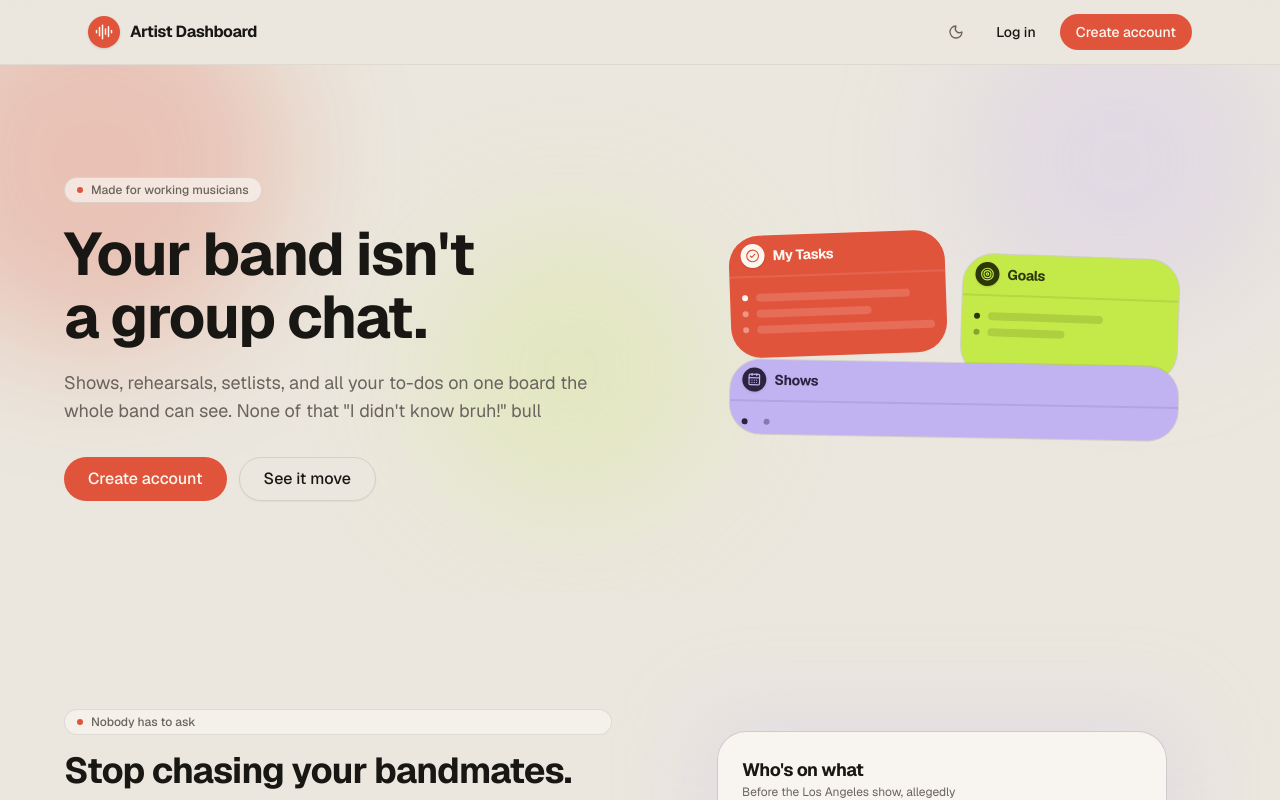
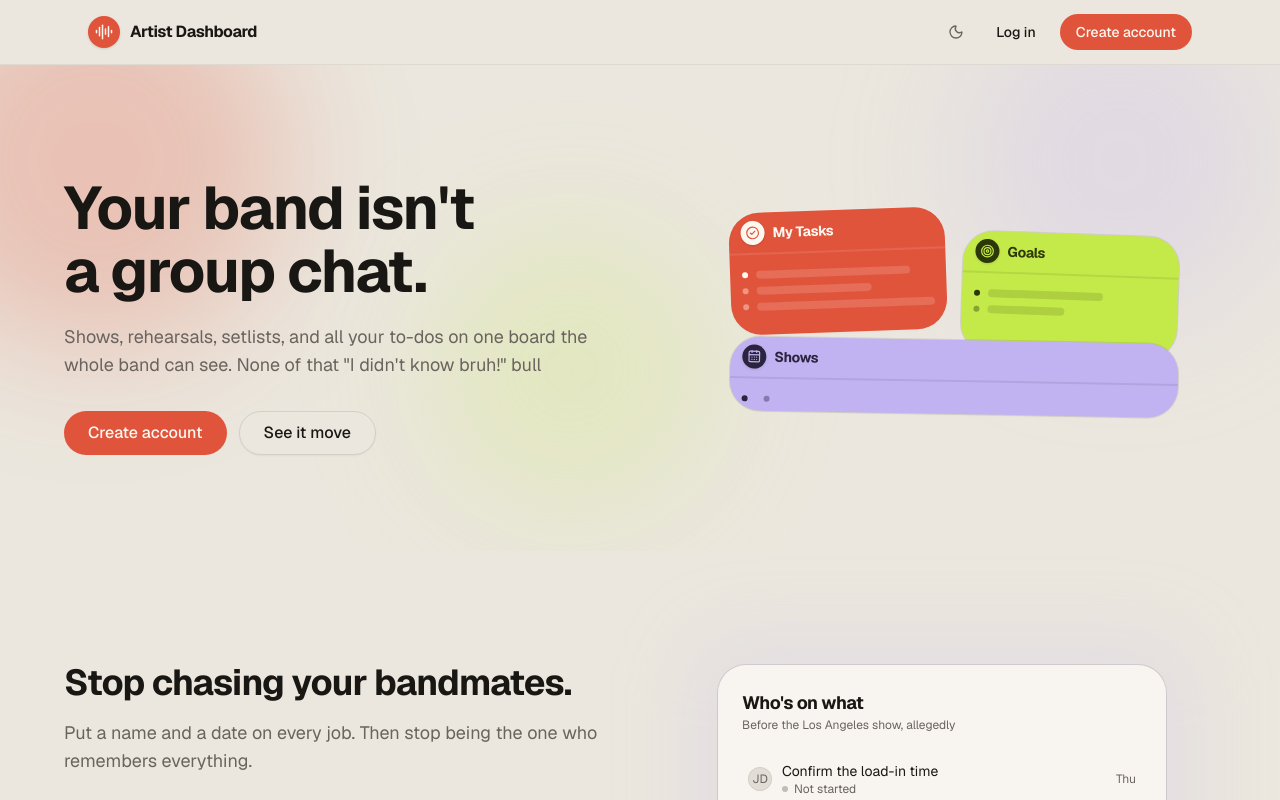
Before and after one commit to eltonSalanic/artist-dashboard, a Next.js app in the folder apps/web/: page / in a window 1280 px wide. Shown: the top 800 px of the page. Built offline with nearby package versions, Linux system fonts and the light colour scheme.

Commit message:
remove pills from landing page

```diff
--- a/apps/web/src/features/landing/features-section.tsx
+++ b/apps/web/src/features/landing/features-section.tsx
@@ -67,7 +67,6 @@ export function FeaturesSection() {
     <section className="px-6 py-20 md:py-28">
       <div className="mx-auto max-w-6xl">
         <SectionHeading
-          eyebrow="The offstage stuff"
           title="Your one tool to get your band shit together"
           lede="Planning, follow-through, and receipts for both."
           align="center"
--- a/apps/web/src/features/landing/hero.tsx
+++ b/apps/web/src/features/landing/hero.tsx
@@ -29,12 +29,7 @@ export function Hero() {
 
       <div className="mx-auto grid max-w-6xl items-center gap-12 lg:grid-cols-[1.05fr_0.95fr]">
         <div className="flex flex-col items-start">
-          <span className="inline-flex items-center gap-2 rounded-full border border-foreground/10 bg-card/70 px-3 py-1 text-xs font-medium text-muted-foreground">
-            <span className="size-1.5 rounded-full bg-coral" />
-            Made for working musicians
-          </span>
-
-          <h1 className="mt-5 font-heading text-4xl leading-[1.05] font-bold tracking-tight text-balance sm:text-5xl md:text-6xl">
+          <h1 className="font-heading text-4xl leading-[1.05] font-bold tracking-tight text-balance sm:text-5xl md:text-6xl">
             Your band isn&apos;t a group chat.
           </h1>
 
--- a/apps/web/src/features/landing/interactive-section.tsx
+++ b/apps/web/src/features/landing/interactive-section.tsx
@@ -13,7 +13,6 @@ export function InteractiveSection() {
 
         <div className="lg:order-2">
           <SectionHeading
-            eyebrow="Make it yours"
             title="Your board, your way."
             lede="Everyone can customize their board so no one can say it's too confusing"
           />
--- a/apps/web/src/features/landing/intro-section.tsx
+++ b/apps/web/src/features/landing/intro-section.tsx
@@ -25,7 +25,6 @@ export function IntroSection() {
       <div className="mx-auto grid max-w-6xl items-center gap-14 lg:grid-cols-2">
         <div>
           <SectionHeading
-            eyebrow="Nobody has to ask"
             title="Stop chasing your bandmates."
             lede="Put a name and a date on every job. Then stop being the one who remembers everything."
           />
--- a/apps/web/src/features/landing/section-heading.tsx
+++ b/apps/web/src/features/landing/section-heading.tsx
@@ -1,27 +1,15 @@
 import { cn } from "@/lib/utils";
 
-/** The small pill that labels what a section is about. */
-export function Eyebrow({ children }: { children: React.ReactNode }) {
-  return (
-    <span className="inline-flex items-center gap-2 rounded-full border border-foreground/10 bg-card/70 px-3 py-1 text-xs font-medium text-muted-foreground">
-      <span className="size-1.5 rounded-full bg-coral" />
-      {children}
-    </span>
-  );
-}
-
 /**
- * The eyebrow → title → lede stack every section opens with. Left-aligned by
- * default; centered for full-width sections like the closing call to action.
+ * The title → lede stack every section opens with. Left-aligned by default;
+ * centered for full-width sections like the closing call to action.
  */
 export function SectionHeading({
-  eyebrow,
   title,
   lede,
   align = "start",
   className,
 }: {
-  eyebrow: string;
   title: React.ReactNode;
   lede?: React.ReactNode;
   align?: "start" | "center";
@@ -35,8 +23,7 @@ export function SectionHeading({
         className,
       )}
     >
-      <Eyebrow>{eyebrow}</Eyebrow>
-      <h2 className="mt-4 max-w-2xl font-heading text-3xl leading-[1.1] font-bold tracking-tight text-balance sm:text-4xl">
+      <h2 className="max-w-2xl font-heading text-3xl leading-[1.1] font-bold tracking-tight text-balance sm:text-4xl">
         {title}
       </h2>
       {lede && (
```
